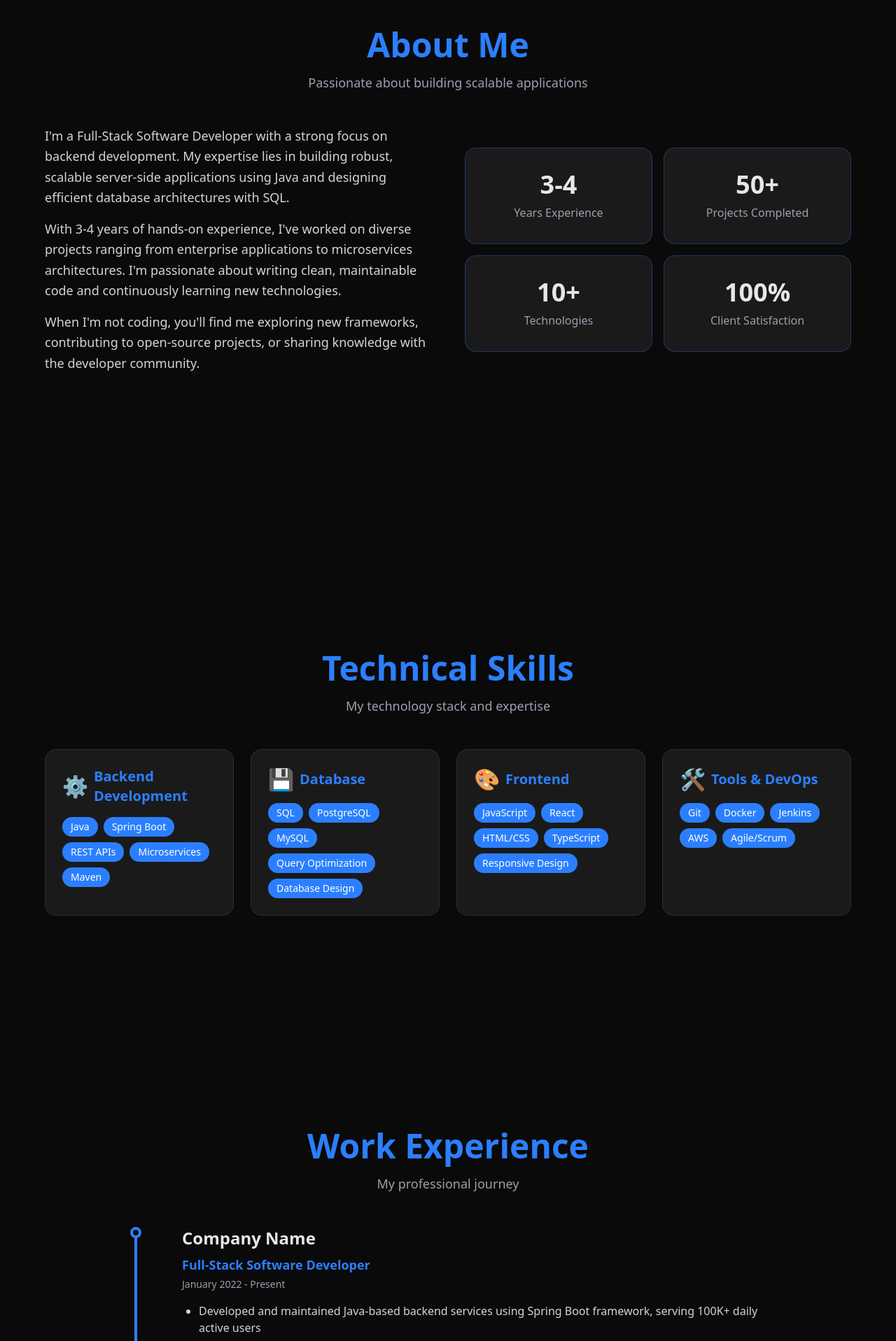
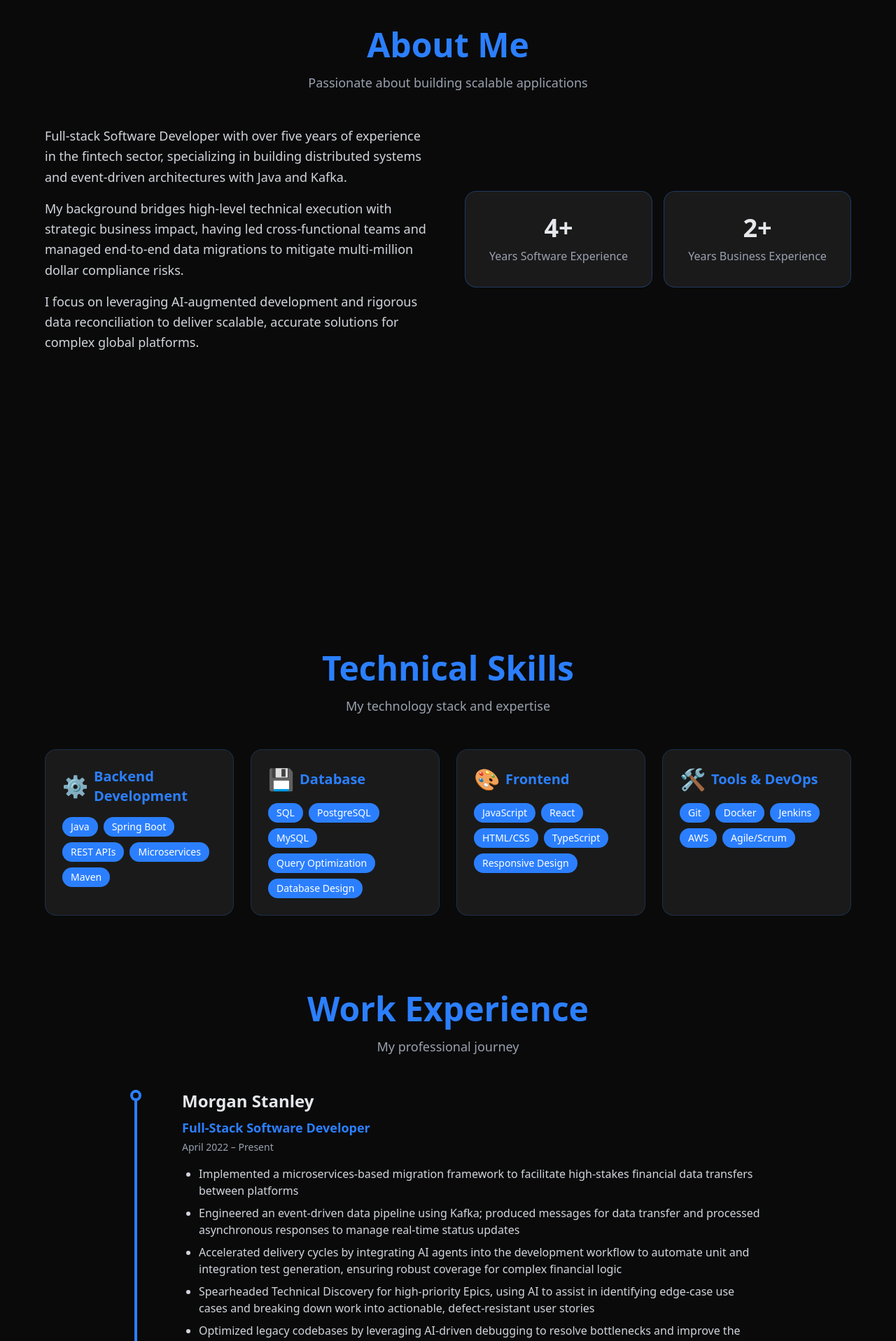
Before and after one commit to alantylam/alantylam.github.io, a React (Vite) app: page / in a window 1280 px wide. Shown: the part 880-2797 px from the top of the page at 70% size. Built offline with nearby package versions, Linux system fonts and the light colour scheme.

Commit message:
updated some sections with info from my resume

```diff
--- a/src/App.tsx
+++ b/src/App.tsx
@@ -128,26 +128,30 @@ export default function Portfolio() {
 
   const experiences = [
     {
-      company: 'Company Name',
+      company: 'Morgan Stanley',
       title: 'Full-Stack Software Developer',
-      date: 'January 2022 - Present',
+      date: 'April 2022 – Present',
       responsibilities: [
-        'Developed and maintained Java-based backend services using Spring Boot framework, serving 100K+ daily active users',
-        'Designed and optimized complex SQL queries and database schemas, reducing query response time by 40%',
-        'Built RESTful APIs and microservices architecture for seamless integration with frontend applications',
-        'Collaborated with cross-functional teams in Agile environment to deliver features on schedule',
-        'Mentored junior developers on best practices for Java development and database design'
+        'Implemented a microservices-based migration framework to facilitate high-stakes financial data transfers between platforms',
+        'Engineered an event-driven data pipeline using Kafka; produced messages for data transfer and processed asynchronous responses to manage real-time status updates',
+        'Accelerated delivery cycles by integrating AI agents into the development workflow to automate unit and integration test generation, ensuring robust coverage for complex financial logic',
+        'Spearheaded Technical Discovery for high-priority Epics, using AI to assist in identifying edge-case use cases and breaking down work into actionable, defect-resistant user stories',
+        'Optimized legacy codebases by leveraging AI-driven debugging to resolve bottlenecks and improve the performance of existing microservices',
+        'Led development of a third-party cost basis integration in Shareworks, mitigating multi-million dollar IRS penalty risks for millions of U.S. participants',
+        'Automated quality assurance by developing unit, integration, and UI test suites, saving thousands of manual testing hours'
       ]
     },
     {
-      company: 'Previous Company',
-      title: 'Software Developer',
-      date: 'June 2021 - December 2021',
+      company: 'Shareworks by Morgan Stanley',
+      title: 'Team Lead | Migration Specialist',
+      date: 'July 2019 - April 2022',
       responsibilities: [
-        'Implemented new features for enterprise web applications using Java and JavaScript',
-        'Wrote efficient SQL queries and stored procedures for data processing and reporting',
-        'Participated in code reviews and maintained high code quality standards',
-        'Resolved production issues and improved application performance through optimization'
+        'Managed and mentored a team of four, overseeing high-volume data migrations and streamlining processes to increase migration speed by 70%',
+        'Acted as Technical Lead for external client communications, gathering requirements for complex integrations and bug fixes',
+        'Managed end-to-end data migration projects for corporate clients, overseeing the periodic transfer of historical financial data for multiple time ranges leading up to "go-live" dates',
+        'Performed rigorous data reconciliation between client legacy platforms and Shareworks to ensure 100% accuracy of migrated financial records',
+        'Troubleshot complex data discrepancies, communicating technical limitations to clients and architecting alternative solutions to ensure data compatibility with the platform',
+        'Developed Python automation scripts that increased frontend setup efficiency by 90% and reduced manual reconciliation efforts by 60%'
       ]
     }
   ];
@@ -243,10 +247,10 @@ export default function Portfolio() {
           <h1 className="text-5xl md:text-6xl font-bold mb-4">Hi, I'm Alan</h1>
           <div className="text-2xl md:text-3xl mb-4 opacity-95">A Full-Stack Software Developer</div>
           <p className="text-lg md:text-xl mb-8 opacity-90 max-w-2xl mx-auto">
-            I have about four years of experience primarily focused on Java.
-            I enjoy the challenge of diving into large,
-            complex codebases to optimize existing functionality and
-            build out robust new features from the ground up.
+            I have five years of fintech experience specializing in distributed systems,
+            event-driven architecture, and large-scale data migrations.
+            I bridge high-level technical execution with strategic business impact by leading cross-functional teams
+            and leveraging AI-augmented development to deliver secure, high-integrity financial solutions.
           </p>
           <div className="flex gap-4 justify-center flex-wrap">
             <button
@@ -274,25 +278,26 @@ export default function Portfolio() {
           <div className="grid md:grid-cols-2 gap-12 items-center">
             <div className="space-y-4 text-lg text-gray-300 leading-relaxed">
               <p>
-                I'm a Full-Stack Software Developer with a strong focus on backend development. My expertise lies in
-                building robust, scalable server-side applications using Java and designing efficient database architectures with SQL.
+                Full-stack Software Developer with over five years of experience in the fintech sector,
+                specializing in building distributed systems and event-driven architectures with Java and Kafka.
               </p>
               <p>
-                With 3-4 years of hands-on experience, I've worked on diverse projects ranging from enterprise applications
-                to microservices architectures. I'm passionate about writing clean, maintainable code and continuously learning new technologies.
+                My background bridges high-level technical execution with strategic business impact,
+                having led cross-functional teams and managed end-to-end data migrations to mitigate
+                multi-million dollar compliance risks.
               </p>
               <p>
-                When I'm not coding, you'll find me exploring new frameworks, contributing to open-source projects,
-                or sharing knowledge with the developer community.
+                I focus on leveraging AI-augmented development and rigorous data reconciliation to deliver scalable,
+                accurate solutions for complex global platforms.
               </p>
             </div>
 
             <div className="grid grid-cols-2 gap-4">
               {[
-                { value: '3-4', label: 'Years Experience' },
-                { value: '50+', label: 'Projects Completed' },
-                { value: '10+', label: 'Technologies' },
-                { value: '100%', label: 'Client Satisfaction' }
+                { value: '4+', label: 'Years Software Experience' },
+                { value: '2+', label: 'Years Business Experience' },
+                // { value: '10+', label: 'Technologies' },
+                // { value: '100%', label: 'Client Satisfaction' }
               ].map((stat, index) => (
                 <div
                   key={index}
```
